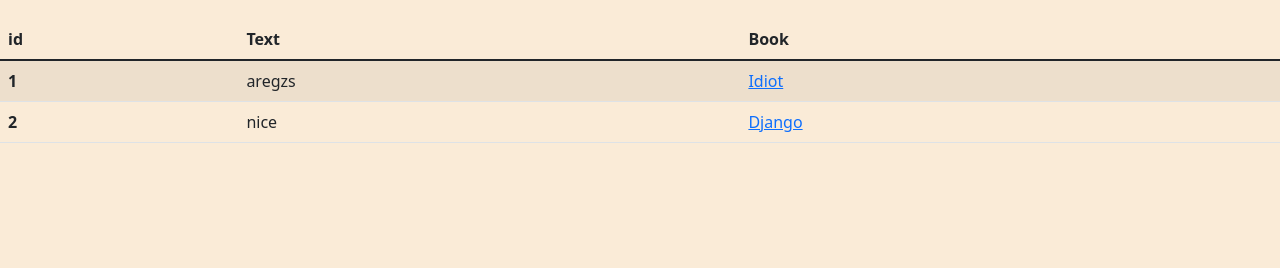
After one commit to mashaBurdo/books, a Django app: page /app/all_reviews/ in a window 1280 px wide. The commit adds this page. Shown: the part 532-800 px from the top of the page. Run offline with Django 4.2, Linux system fonts and the light colour scheme; data comes from the database, SQL or seed files in the repository; both versions use the stored data as it was after the commit.

Commit message:
lesson 3 hometask

```diff
--- a/app/admin.py
+++ b/app/admin.py
@@ -3,3 +3,4 @@ from . import models
 
 
 admin.site.register(models.Book)
+admin.site.register(models.Review)
--- a/app/models.py
+++ b/app/models.py
@@ -9,3 +9,11 @@ class Book(models.Model):
 
     def __str__(self):
         return self.name
+
+
+class Review(models.Model):
+    text = models.TextField()
+    book = models.ForeignKey(Book, on_delete=models.CASCADE)
+
+    def __str__(self):
+        return self.text
--- a/app/static/styles.css
+++ b/app/static/styles.css
@@ -1,11 +1,11 @@
-.all-books-title {
+.all-items-title {
     color: blue;
     text-align: center;
     margin: 40px;
     background-color: pink;
     border: 4px dashed crimson;
 }
-.img-container {
+.img-container{
     display: flex;
     justify-content: center;
 }
@@ -18,3 +18,7 @@ body {
 .book-table {
     margin-top: 40px;
 }
+.center-card {
+    margin-top: 50px;
+    left: 40%;
+}
--- a/app/templates/all_books.html
+++ b/app/templates/all_books.html
@@ -4,7 +4,7 @@
 {% block title %}All books{% endblock %}
 
 {% block content %}
-<h1 class="all-books-title">All books</h1>
+<h1 class="all-items-title">All books</h1>
 <div class="img-container">
     <img alt='book' src="https://www.ukrgate.com/eng/wp-content/uploads/2021/02/The-Ukrainian-Book-Institute-Purchases-380.9-Thousand-Books-for-Public-Libraries1.jpeg" width="500">
 </div>
@@ -26,7 +26,6 @@
             <td>{{ book.author_name }}</td>
             <td>{{ book.price }}</td>
             <td>{{ book.year }}</td>
-{#        TODO: add fields#}
         </tr>
     {% endfor %}
     </tbody>
--- /dev/null
+++ b/app/templates/all_reviews.html
@@ -0,0 +1,29 @@
+{% extends 'base.html' %}
+
+
+{% block title %}All reviews{% endblock %}
+
+{% block content %}
+<h1 class="all-items-title">All reviews</h1>
+<div class="img-container">
+    <img alt='book' src="https://www.ukrgate.com/eng/wp-content/uploads/2021/02/The-Ukrainian-Book-Institute-Purchases-380.9-Thousand-Books-for-Public-Libraries1.jpeg" width="500">
+</div>
+    <table class="book-table table table-striped table-hover">
+    <thead>
+    <tr>
+        <th scope="col">id</th>
+        <th scope="col">Text</th>
+        <th scope="col">Book</th>
+    </tr>
+    </thead>
+    <tbody>
+    {% for review in context.reviews %}
+        <tr>
+            <th scope="row">{{ review.id }}</th>
+            <td>{{ review.text }}</td>
+            <td><a target="_blank" href={% url 'book' book_id=review.book.id %}>{{ review.book.name }}</a></td>
+        </tr>
+    {% endfor %}
+    </tbody>
+</table>
+{% endblock %}
--- a/app/templates/book.html
+++ b/app/templates/book.html
@@ -4,11 +4,12 @@
 {% block title %}{{ context.book.name }}{% endblock %}
 
 {% block content %}
-<div class="card" style="width: 18rem;">
-    <ul class="list-group list-group-flush">
+<div class="card center-card" style="width: 18rem;">
+    <ul class="list-group list-group-flush center-card">
         <li class="list-group-item">Name: {{ context.book.name }}</li>
         <li class="list-group-item">Year: {{ context.book.year }}</li>
         <li class="list-group-item">Author: {{ context.book.author_name}}</li>
+        <li class="list-group-item">Price: {{ context.book.price}}</li>
     </ul>
 </div>
 {% endblock %}
--- a/app/urls.py
+++ b/app/urls.py
@@ -5,5 +5,6 @@ from . import views
 urlpatterns = [
     path('', views.index, name='index'),
     path('all_books/', views.all_books, name='all_books'),
+    path('all_reviews/', views.all_reviews, name='all_reviews'),
     path('book/<int:book_id>/', views.book_detail, name='book'),
 ]
--- a/app/views.py
+++ b/app/views.py
@@ -16,6 +16,14 @@ def all_books(request):
     return render(request, 'all_books.html', {'context': context})
 
 
+def all_reviews(request):
+    reviews = models.Review.objects.all()
+    context = {
+        'reviews': reviews,
+    }
+    return render(request, 'all_reviews.html', {'context': context})
+
+
 def book_detail(request, book_id):
     book = get_object_or_404(models.Book, id=book_id)
     context = {
```
Also changed, not shown: app/migrations/0002_review.py (added), db.sqlite3.
